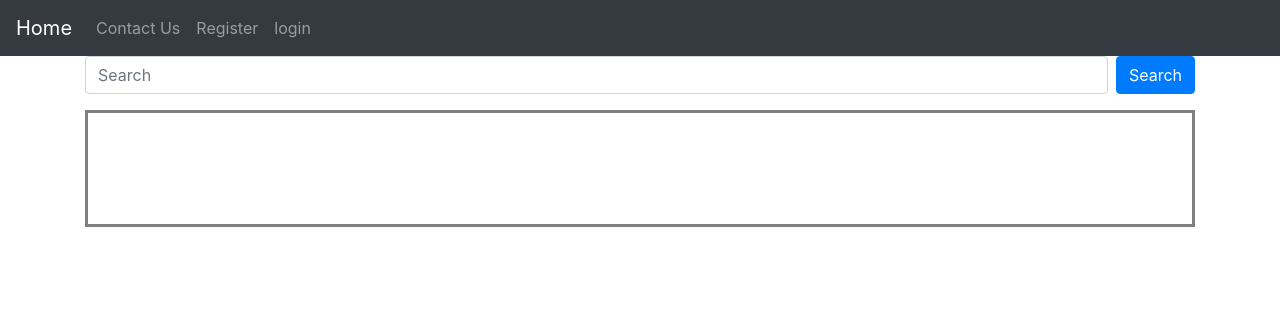
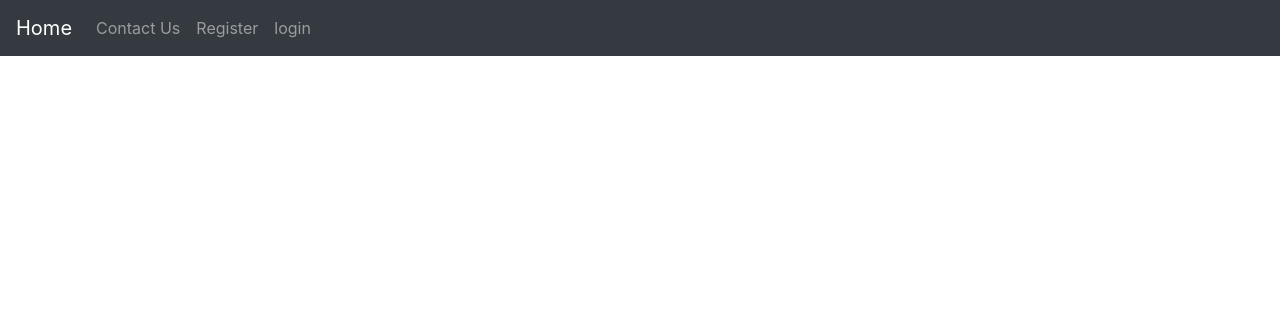
Before and after one commit to mohammad-CE79/Webelopers, a Django app: page /allcourses000/ in a window 1280 px wide. Shown: the top 316 px of the page. Run offline with Django 3.2, Linux system fonts and the light colour scheme; data that the repository does not hold is empty; some libraries are stand-ins or nearby versions.

Commit message:
sasaaasas

```diff
--- a/app/urls.py
+++ b/app/urls.py
@@ -15,6 +15,6 @@ urlpatterns = [
     path('setting/', views.setting, name='setting'),
     path('makecourse/', views.make_course, name='makecourse'),
     path('allcourses/', views.all_courses),
-    path('allcourses000/', views.SearchResultsView.as_view(), name='search'),
-    path('addcourse/<int:number>', views.add_course),
+    path('allcourses000/', views.SearchResultsView.as_view()),
+    path('addcourse/<int:number>', views.add_course, name='search'),
 ]
--- a/app/views.py
+++ b/app/views.py
@@ -140,7 +140,7 @@ def all_courses(request):
     student = Student.objects.filter(user=request.user.username).all()[0]
     course2 = []
     flag = True
-    for c in student.courses.all():
+    for c in courses:
         for cm in student.courses.all():
             if c.name == cm.name:
                 flag = False
--- a/templates/main/all_courses.html
+++ b/templates/main/all_courses.html
@@ -1,33 +1,33 @@
 {% extends 'main/base.html' %}
 
 {% block content %}
-    <div>
-        <form id="search_form" action="{% url 'search' %}" method="get">
-            {% csrf_token %}
-            <div class="form-group d-flex">
-                <input class="form-control mr-2" type="text" name="search_query" placeholder="Search">
-                <button class="btn btn-primary" name="submit" type="submit">Search</button>
-            </div>
-        </form>
-
-        <div id="search_result" class="d-flex"
-             style="border-style: solid; border-color: gray; padding: 5%; margin-bottom: 5%;">
-            {% if object_list %}
-                <h4>Search Result:</h4>
-                {% for cl in object_list %}
-                    <div class="{{ cl.course_number }}_{{ cl.group_number }}"
-                         style="position: center;  width: max-content; margin: auto; margin-top: 2%" id="all_courses">
-                        {{ cl.name }}<br>
+{#    <div>#}
+{#        <form id="search_form" action="{% url 'search' %}" method="get">#}
+{#            {% csrf_token %}#}
+{#            <div class="form-group d-flex">#}
+{#                <input class="form-control mr-2" type="text" name="search_query" placeholder="Search">#}
+{#                <button class="btn btn-primary" name="submit" type="submit">Search</button>#}
+{#            </div>#}
+{#        </form>#}
+{##}
+{#        <div id="search_result" class="d-flex"#}
+{#             style="border-style: solid; border-color: gray; padding: 5%; margin-bottom: 5%;">#}
+{#            {% if object_list %}#}
+{#                <h4>Search Result:</h4>#}
+{#                {% for cl in object_list %}#}
+{#                    <div class="{{ cl.course_number }}_{{ cl.group_number }}"#}
+{#                         style="position: center;  width: max-content; margin: auto; margin-top: 2%" id="all_courses">#}
+{#                        {{ cl.name }}<br>#}
                         {#                        <div class="shadow">{{ cl.department }}</div>#}
                         {#                        <div>{{ cl.first_day }} و {{ cl.second_day }}</div>#}
                         {#                        <div>{{ cl.start_time }} {{ cl.end_time }}</div>#}
-                        {{ cl.teacher }}
-                    </div>
-                {% endfor %}
-            {% endif %}
-        </div>
-
-    </div>
+{#                        {{ cl.teacher }}#}
+{#                    </div>#}
+{#                {% endfor %}#}
+{#            {% endif %}#}
+{#        </div>#}
+{##}
+{#    </div>#}
 
     <div id="my_courses">
         {% for c in my_courses.all %}
```
